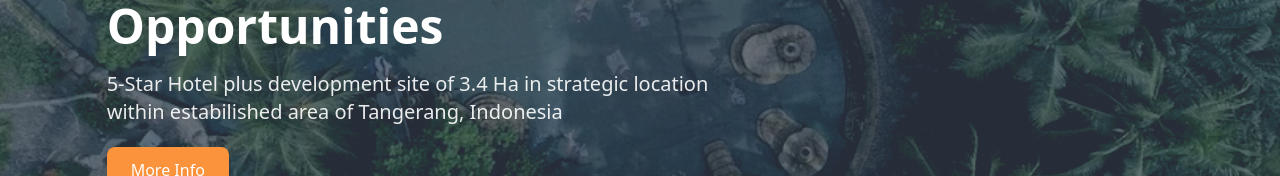
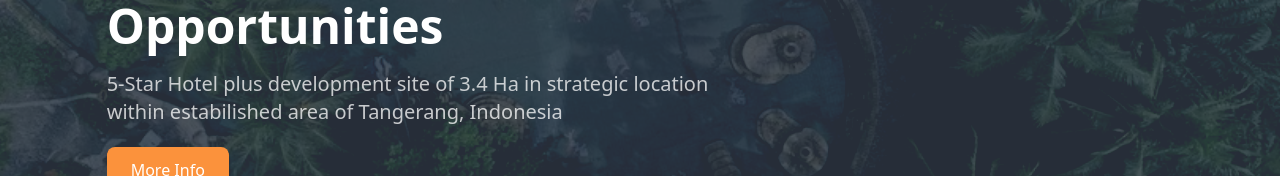
Before and after one commit to rayasabari/property-for-sale, a Nuxt app: page / in a window 1280 px wide. Shown: the part 356-532 px from the top of the page. Built offline with nearby package versions, Linux system fonts and the light colour scheme.

Commit message:
optimise lighthouse

```diff
--- a/components/Sectionss/About.vue
+++ b/components/Sectionss/About.vue
@@ -5,7 +5,7 @@
       <div class="flex flex-col lg:flex-row justify-center space-y-8 lg:space-y-0 lg:space-x-8 text-md leading-loose text-center lg:text-justify">
         <div class="w-full lg:w-6/12 p-4">
           <div class="w-full flex justify-center items-center">
-            <img src="@/assets/images/logo-rhr-black.webp" alt="Colliers Logo" class="h-20 mb-8 lg:mb-10" />
+            <img src="@/assets/images/logo-rhr-black.webp" alt="Colliers Logo" class="h-20 mb-8 lg:mb-10" width="auto" height="auto" />
           </div>
           <p
             class="mb-2"
@@ -21,7 +21,7 @@
         </div>
         <div class="w-full lg:w-6/12 p-4">
           <div class="w-full flex justify-center items-center">
-            <img src="@/assets/images/logo-colliers.webp" alt="Colliers Logo" class="h-20 mb-8 lg:mb-10" />
+            <img src="@/assets/images/logo-colliers.webp" alt="Colliers Logo" class="h-20 mb-8 lg:mb-10" width="auto" height="auto"/>
           </div>
           <p>Colliers International is the leader in global real estate services, defined by our spirit of enterprise. Through a culture of service excellence and a shared sense of initiative, we integrate the resources of real estate specialists worldwide to accelerate the success of our partners. Colliers International delivers real estate services globally through 15,000 specialized professionals in more than 396 offices in 68 countries. Colliers provides advice to clients on more than USD105 billion in transactions annually and manages 2 billion square feet with revenue exceeding USD2.6 billion.</p>
           <a class="font-medium text-orange-500" href="https://www.colliers.com" target="_blank" rel="noopener">www.colliers.com</a>
--- a/components/Sectionss/Contacts.vue
+++ b/components/Sectionss/Contacts.vue
@@ -1,7 +1,7 @@
 <template>
   <div
     id="contacts"
-    class="h-auto bg-hero-image-2 bg-cover backdrop-filter backdrop-blur bg-opacity-50"
+    class="h-auto bg-hero-image-3 bg-cover backdrop-filter backdrop-blur bg-opacity-50"
   >
     <div class="flex flex-col items-center justify-center bg-white bg-opacity-90">
       <Container class="my-16 lg:my-24">
--- a/components/Sectionss/Hero.vue
+++ b/components/Sectionss/Hero.vue
@@ -1,7 +1,7 @@
 <template>
   <section id="hero" class="h-screen bg-gray-700 bg-hero-image-3 bg-cover">
     <div
-      class="h-full flex items-center justify-center backdrop-filter backdrop-brightness-75 backdrop-contrast-150 bg-gray-700 bg-opacity-70"
+      class="h-full flex items-center justify-center backdrop-filter backdrop-brightness-50 backdrop-contrast-150 bg-gray-700 bg-opacity-70"
     >
       <Container>
         <div class="flex lg:flex-row flex-col justify-between items-end w-full">
@@ -10,7 +10,7 @@
               class="text-3xl lg:text-5xl text-white font-semibold leading-snug lg:leading-none mb-5"
             >Hotel for Sale and Investment Opportunities</div>
             <div
-              class="text-lg lg:text-xl text-white text-opacity-90 leading-relaxed mb-8"
+              class="text-lg lg:text-xl text-white text-opacity-75 leading-relaxed mb-8"
             >5-Star Hotel plus development site of 3.4 Ha in strategic location within estabilished area of Tangerang, Indonesia</div>
             <div class="space-x-3">
               <a
```
